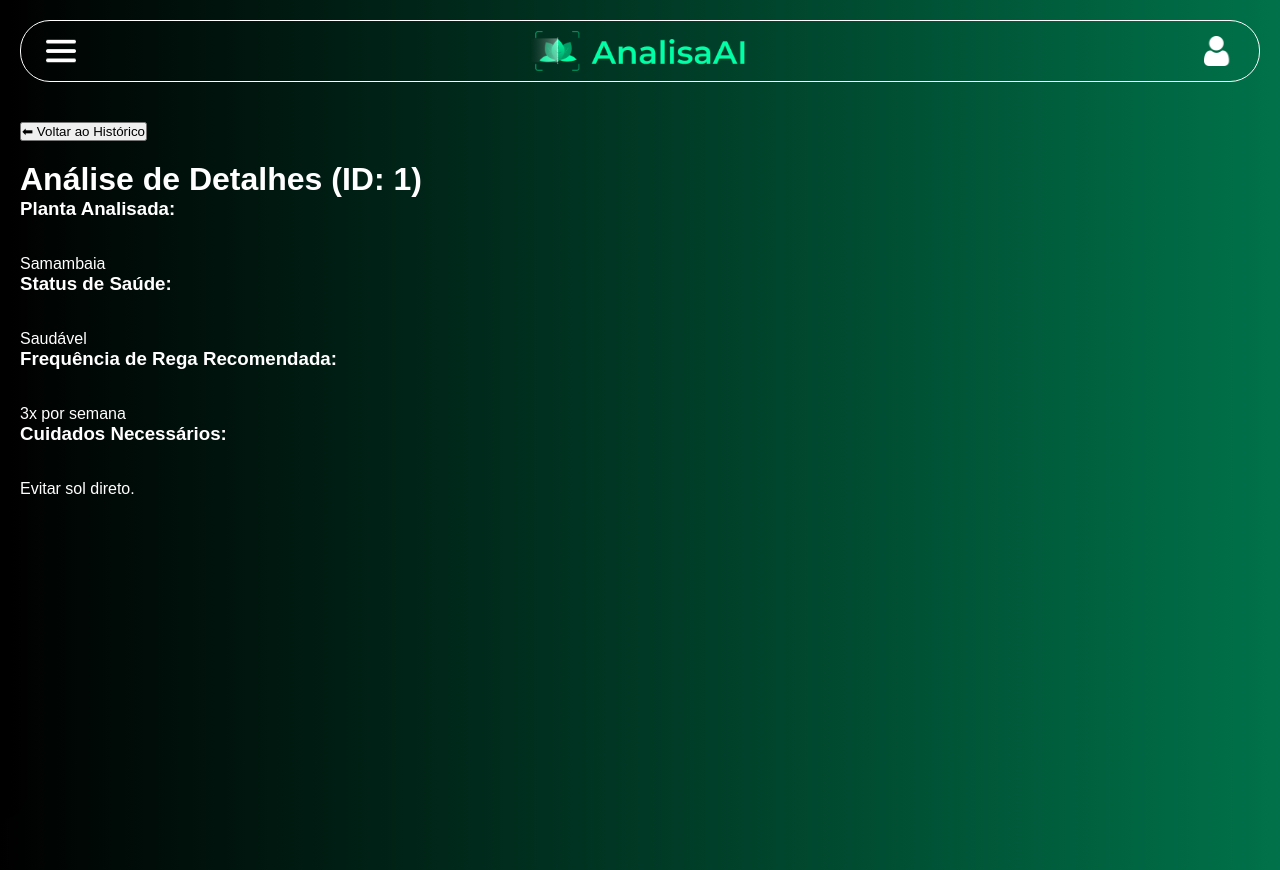
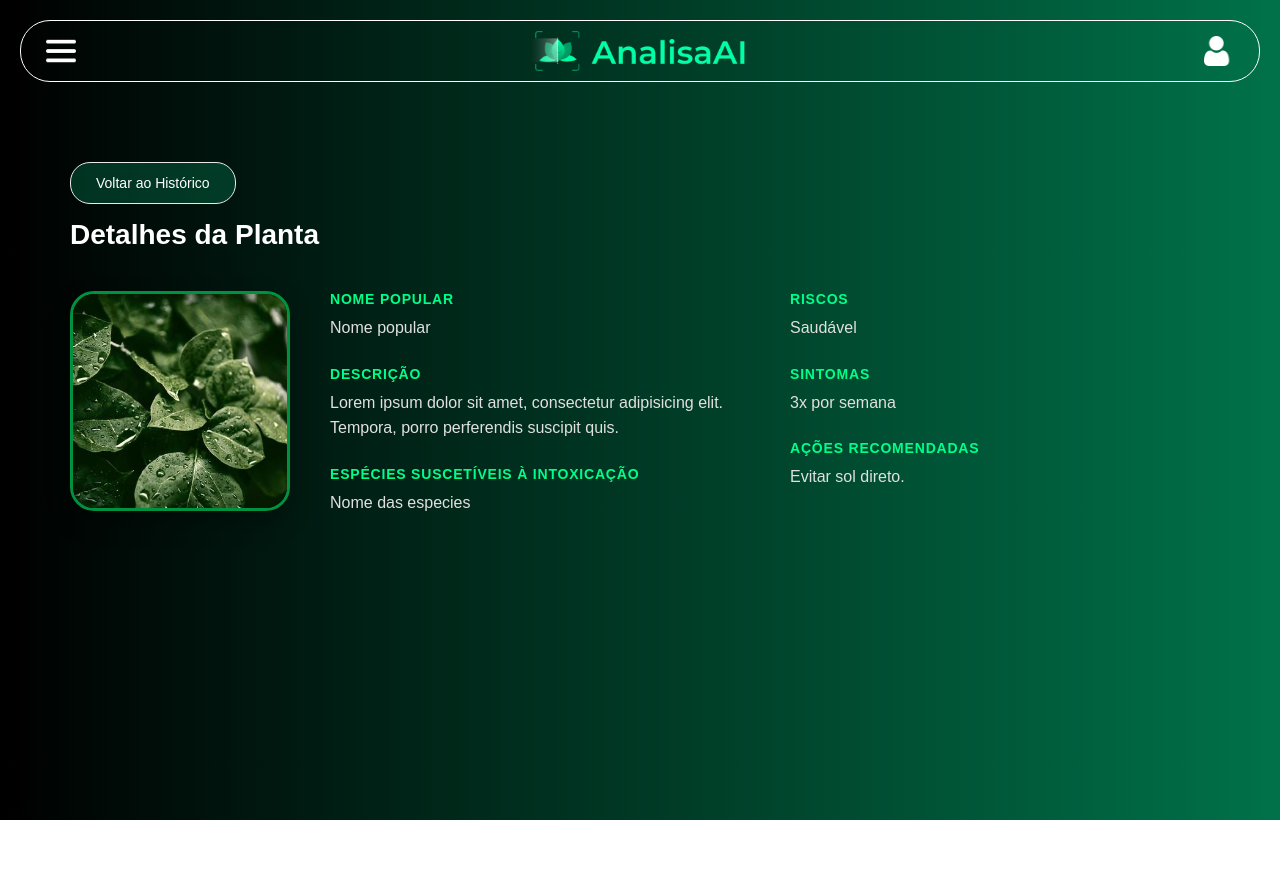
Before and after one commit to Marinho-C/analisai-react, a React (Vite) app: page /resultado/1 in a window 1280 px wide. After the commit the page ends 820 px from the top, so only its background shows below. Built offline with nearby package versions, Linux system fonts and the light colour scheme; a web font is replaced by a local one.

Commit message:
tela de detalhes implementada

```diff
--- a/src/pages/EditarPerfil/EditarPerfil.jsx
+++ b/src/pages/EditarPerfil/EditarPerfil.jsx
@@ -60,18 +60,18 @@ export default function EditarPerfil() {
                 </div>
               </div>
 
-              {/* MUNICÍPIO/CIDADE */}
+              {/* ESTADO */}
               <div className="campo-sem-botao">
-                <label htmlFor="cidade">Município/Cidade</label>
+                <label htmlFor="estado">Estado</label>
                 <select
-                  id="cidade"
-                  value={cidadeSelecionada}
-                  onChange={(e) => setCidadeSelecionada(e.target.value)}
+                  id="estado"
+                  value={estadoSelecionado}
+                  onChange={(e) => setEstadoSelecionado(e.target.value)}
                 >
-                  <option value="">Selecione um município</option>
-                  {cidades.map((cidade) => (
-                    <option key={cidade.id} value={cidade.nome}>
-                      {cidade.nome}
+                  <option value="">Selecione um estado</option>
+                  {estados.map((estado) => (
+                    <option key={estado.id} value={estado.sigla}>
+                      {estado.nome}
                     </option>
                   ))}
                 </select>
@@ -98,18 +98,18 @@ export default function EditarPerfil() {
                 </div>
               </div>
 
-              {/* ESTADO */}
+              {/* MUNICÍPIO/CIDADE */}
               <div className="campo-sem-botao">
-                <label htmlFor="estado">Estado</label>
+                <label htmlFor="cidade">Município/Cidade</label>
                 <select
-                  id="estado"
-                  value={estadoSelecionado}
-                  onChange={(e) => setEstadoSelecionado(e.target.value)}
+                  id="cidade"
+                  value={cidadeSelecionada}
+                  onChange={(e) => setCidadeSelecionada(e.target.value)}
                 >
-                  <option value="">Selecione um estado</option>
-                  {estados.map((estado) => (
-                    <option key={estado.id} value={estado.sigla}>
-                      {estado.nome}
+                  <option value="">Selecione um município</option>
+                  {cidades.map((cidade) => (
+                    <option key={cidade.id} value={cidade.nome}>
+                      {cidade.nome}
                     </option>
                   ))}
                 </select>
--- a/src/pages/Resultado/Resultado.css
+++ b/src/pages/Resultado/Resultado.css
@@ -0,0 +1,124 @@
+body {
+    color: #fff;
+    margin: 0;
+    padding: 0;
+}
+
+/* CONTAINER DO CONTEÚDO PRINCIPAL */
+#detalhes-planta {
+    max-width: 1200px;
+    margin: 80px auto;
+    padding: 0 30px;
+    box-sizing: border-box;
+}
+
+/* ÁREA DO BOTÃO VOLTAR E TÍTULO */
+.top-navigation {
+    display: flex;
+    flex-direction: column;
+    align-items: flex-start;
+    gap: 15px;
+    margin-bottom: 40px;
+}
+
+
+.top-navigation button{
+    border: 1px solid #e9e9e9;
+    color: #ffffff;
+    background-color: #04724b69;
+    border-radius: 20px;
+
+    padding: 12px 25px;
+
+    font-size: 14px;
+    font-weight: 300;
+    font-family: 'Montserrat', sans-serif;
+
+    cursor: pointer;
+
+    transition: 0.3s;
+}
+
+.top-navigation h2 {
+    font-size: 28px;
+    font-weight: 600;
+    margin: 0;
+}
+
+.voltar {
+    background: transparent;
+    border: none;
+    color: #00ff88;
+    cursor: pointer;
+    font-size: 15px;
+    font-weight: 500;
+    padding: 0;
+    transition: color 0.2s ease;
+}
+
+.voltar:hover {
+    color: #ffffff;
+}
+
+/* ALINHAMENTO DO BLOCO DE INFORMAÇÕES */
+.container-description {
+    display: flex;
+    flex-direction: row;
+    justify-content: space-between;
+    align-items: flex-start;
+    gap: 40px;
+    width: 100%;
+}
+
+/* COMPORTAMENTO DA IMAGEM */
+.resultado-imagem img {
+    width: 220px;
+    height: 220px;
+    object-fit: cover;
+    border-radius: 24px;
+    border: 3px solid #009141;
+    box-shadow: 0 10px 25px rgba(0, 0, 0, 0.3);
+    flex-shrink: 0;
+}
+
+/* COMPORTAMENTO DAS DUAS COLUNAS DE TEXTO */
+.info-box {
+    flex: 1;
+    display: flex;
+    flex-direction: column;
+    gap: 25px;
+}
+
+/* FORMATAÇÃO DOS BLOCOS DE TEXTO INDIVIDUAIS */
+.info-group h3 {
+    font-size: 14px;
+    text-transform: uppercase;
+    letter-spacing: 0.8px;
+    color: #00ff88;
+    margin: 0 0 8px 0;
+}
+
+.info-group p {
+    font-size: 16px;
+    line-height: 1.6;
+    color: #e0e0e0;
+    margin: 0;
+}
+
+/* RESPONSIVIDADE: Se a tela for de celular ou tablet, empilha tudo verticalmente */
+@media (max-width: 768px) {
+    .container-description {
+        flex-direction: column;
+        align-items: center;
+        gap: 35px;
+    }
+
+    .resultado-imagem img {
+        width: 180px;
+        height: 180px;
+    }
+
+    .info-box {
+        width: 100%;
+    }
+}
--- a/src/pages/Resultado/Resultado.jsx
+++ b/src/pages/Resultado/Resultado.jsx
@@ -1,11 +1,13 @@
 import { useParams, useNavigate } from "react-router-dom";
-import { useEffect, useState } from "react"; // Adicionado o useState corretamente
+import { useEffect, useState } from "react";
 import "./Resultado.css";
 import MenuLateral from "../MenuLateral/MenuLateral";
 
 import iconMenu from "../../assets/images/icon-menu.png";
 import logo from "../../assets/images/Logo-AnalisaAI.png";
 import iconPerson from "../../assets/images/icon-person.png";
+// IMPORTANTE: Importando a foto de teste para usá-la no nosso banco fictício (mock)
+import fotoTeste from "../../assets/images/fototeste.jpeg";
 
 import "../Home/Home.css";
 
@@ -13,23 +15,53 @@ export default function Resultado() {
   const { id } = useParams();
   const navigate = useNavigate();
 
-  // CORRIGIDO: Adicionado o estado para o Menu Lateral não crashar a página
   const [menuAberto, setMenuAberto] = useState(false);
   const [planta, setPlanta] = useState(null);
 
   useEffect(() => {
+    // ADICIONADO: Agora cada planta do mock também tem os campos imagem e descricao
     const plantasMockadas = [
-      { id: 1, nome: "Samambaia", status: "Saudável", rega: "3x por semana", cuidado: "Evitar sol direto." },
-      { id: 2, nome: "Suculenta", status: "Excesso de Água", rega: "1x a cada 15 dias", cuidado: "Mudar para vaso com melhor drenagem." },
-      { id: 3, nome: "Manjericão", status: "Presença de Pragas", rega: "Diária", cuidado: "Aplicar óleo de Neem nas folhas." }
+      {
+        id: 1,
+        imagem: fotoTeste,
+        nome_popular: "Nome popular",
+        descricao:
+          "Lorem ipsum dolor sit amet, consectetur adipisicing elit. Tempora, porro perferendis suscipit quis.",
+        especieTox: "Nome das especies",
+        riscos: "Saudável",
+        sintomas: "3x por semana",
+        ações: "Evitar sol direto.",
+      },
+      {
+        id: 2,
+        imagem: fotoTeste,
+        nome_popular: "Nome popular",
+        descricao:
+          "Lorem ipsum dolor sit amet, consectetur adipisicing elit. Tempora, porro perferendis suscipit quis.",
+        especieTox: "Nome das especies",
+        riscos: "Saudável",
+        sintomas: "3x por semana",
+        ações: "Evitar sol direto.",
+      },
+      {
+        id: 3,
+        imagem: fotoTeste,
+        nome_popular: "Nome popular",
+        descricao:
+          "Lorem ipsum dolor sit amet, consectetur adipisicing elit. Tempora, porro perferendis suscipit quis.",
+        especieTox: "Nome das especies",
+        riscos: "Saudável",
+        sintomas: "3x por semana",
+        ações: "Evitar sol direto.",
+      },
     ];
 
-    // CORRIGIDO: Verificação mais segura (compara convertendo ambos para string para evitar falhas de tipo)
-    const plantaEncontrada = plantasMockadas.find(p => String(p.id) === String(id));
+    const plantaEncontrada = plantasMockadas.find(
+      (p) => String(p.id) === String(id),
+    );
     setPlanta(plantaEncontrada);
   }, [id]);
 
-  // Se o ID não for 1, 2 ou 3 (dados do mock), avisa o usuário em vez de travar no "Carregando"
   if (!planta) {
     return (
       <div style={{ color: "#fff", padding: "20px", textAlign: "center" }}>
@@ -47,42 +79,69 @@ export default function Resultado() {
           id="icon-menu"
           src={iconMenu}
           alt="Menu"
-            onClick={() => setMenuAberto(true)} // Agora funciona porque criamos o estado!
+          onClick={() => setMenuAberto(true)}
         />
-          <img id="logo" src={logo} alt="Logo" onClick={() => navigate("/historico")} style={{cursor: 'pointer'}} />
+        <img
+          id="logo"
+          src={logo}
+          alt="Logo"
+          onClick={() => navigate("/historico")}
+          style={{ cursor: "pointer" }}
+        />
         <img id="icon-person" src={iconPerson} alt="Perfil" />
       </div>
     </header>
 
-      <main id="detalhes-planta" style={{ padding: "20px", color: "#fff" }}>
-        <button onClick={() => navigate(-1)} style={{ marginBottom: "20px", cursor: "pointer" }}>
-          ⬅ Voltar ao Histórico
-        </button>
-
-        <h1>Análise de Detalhes (ID: {id})</h1>
-
-        <div className="info-bloco">
-          <h3>Planta Analisada:</h3>
-          <p>{planta.nome}</p>
+    <main id="detalhes-planta">
+      <div className="top-navigation">
+        <button className="voltar" onClick={() => navigate(-1)}>Voltar ao Histórico</button>
+        <h2>Detalhes da Planta</h2>
       </div>
 
-        <div className="info-bloco">
-          <h3>Status de Saúde:</h3>
-          <span>{planta.status}</span>
+      <div className="container-description">
+        {/* LADO ESQUERDO: IMAGEM */}
+        <div className="resultado-imagem">
+          <img src={planta.imagem} alt={planta.nome_popular} />
         </div>
 
-        <div className="info-bloco">
-          <h3>Frequência de Rega Recomendada:</h3>
-          <p>{planta.rega}</p>
+        {/* CENTRO: COLUNA 1 */}
+        <div className="info-box box1">
+          <div className="info-group">
+            <h3>Nome popular</h3>
+            <p>{planta.nome_popular}</p>
           </div>
 
-        <div className="info-bloco">
-          <h3>Cuidados Necessários:</h3>
-          <p>{planta.cuidado}</p>
+          <div className="info-group">
+            <h3>Descrição</h3>
+            <p>{planta.descricao}</p>
+          </div>
+
+          <div className="info-group">
+            <h3>Espécies suscetíveis à intoxicação</h3>
+            <p>{planta.especieTox}</p>
+          </div>
+        </div>
+
+        {/* DIREITA: COLUNA 2 */}
+        <div className="info-box box2">
+          <div className="info-group">
+            <h3>Riscos</h3> {/* Corrigido o título fixo */}
+            <p>{planta.riscos}</p>
+          </div>
+
+          <div className="info-group">
+            <h3>Sintomas</h3> {/* Corrigido o título fixo */}
+            <p>{planta.sintomas}</p>
+          </div>
+
+          <div className="info-group">
+            <h3>Ações recomendadas</h3>
+            <p>{planta.ações}</p>
+          </div>
+        </div>
       </div>
     </main>
 
-      {/* Renderiza o menu lateral de verdade na tela */}
     <MenuLateral menuAberto={menuAberto} setMenuAberto={setMenuAberto} />
   </div>
 );
```
Lines whose indentation alone changed are shown as unchanged.
